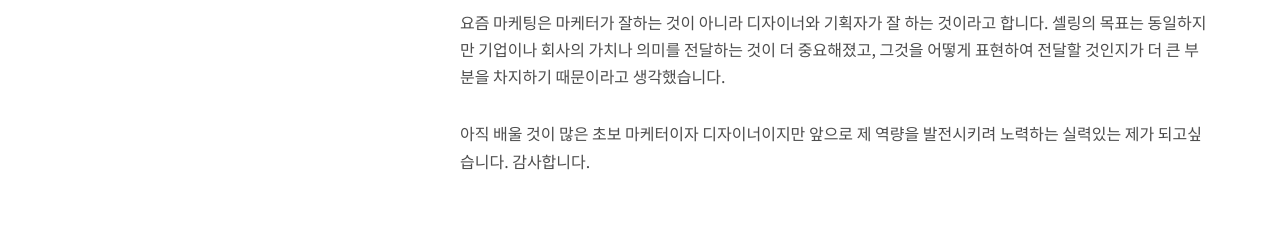
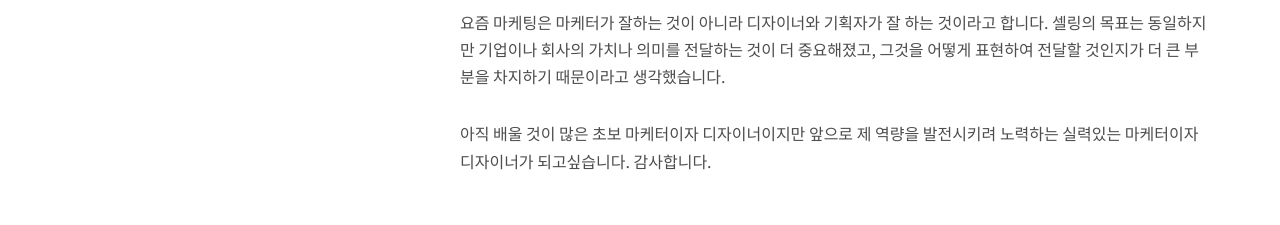
Before and after one commit to SagongEun/portfolio, a plain HTML site: page index.html in a window 1280 px wide. Shown: the part 1300-1525 px from the top of the page. Drawn offline with Linux system fonts and the light colour scheme; some packages are replaced by stand-ins of ours; no server answers; files whose address does not match are found by name; a web font is replaced by a local one.

Commit message:
Add files via upload

```diff
--- a/index.html
+++ b/index.html
@@ -81,7 +81,7 @@
 						그것을 어떻게 표현하여 전달할 것인지가 더 큰 부분을 차지하기 때문이라고 생각했습니다.
 					</p>
 					<p>아직 배울 것이 많은 초보 마케터이자 디자이너이지만 앞으로 제 역량을 발전시키려 노력하는
-						실력있는 제가 되고싶습니다. 감사합니다.
+						실력있는 마케터이자 디자이너가 되고싶습니다. 감사합니다.
 					</p>
 				</div>
 			</div>
```
Also changed, not shown: images/pofol6.jpg (added).
